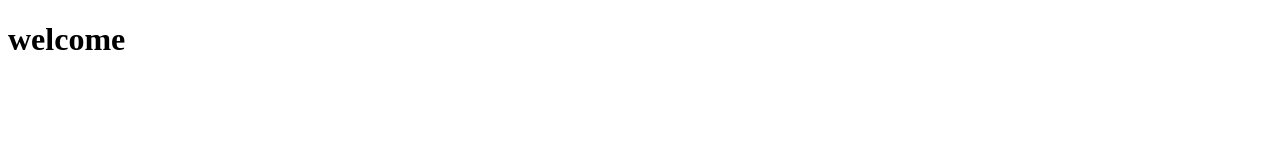
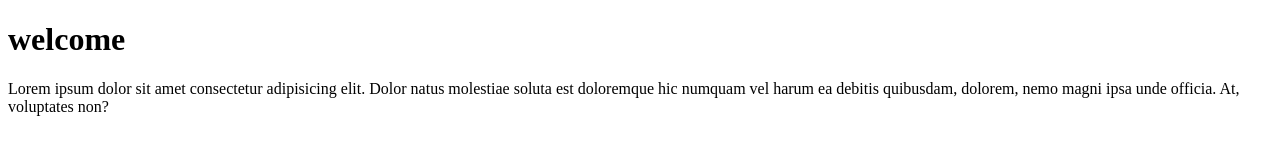
Before and after one commit to swapnajitpanda/aroha, a plain HTML site: page index.html in a window 1280 px wide. Drawn offline with Linux system fonts and the light colour scheme.

Commit message:
index file 1.1

```diff
--- a/index.html
+++ b/index.html
@@ -7,5 +7,6 @@
 </head>
 <body>
     <h1>welcome</h1>
+    <p>Lorem ipsum dolor sit amet consectetur adipisicing elit. Dolor natus molestiae soluta est doloremque hic numquam vel harum ea debitis quibusdam, dolorem, nemo magni ipsa unde officia. At, voluptates non?</p>
 </body>
 </html>
```
